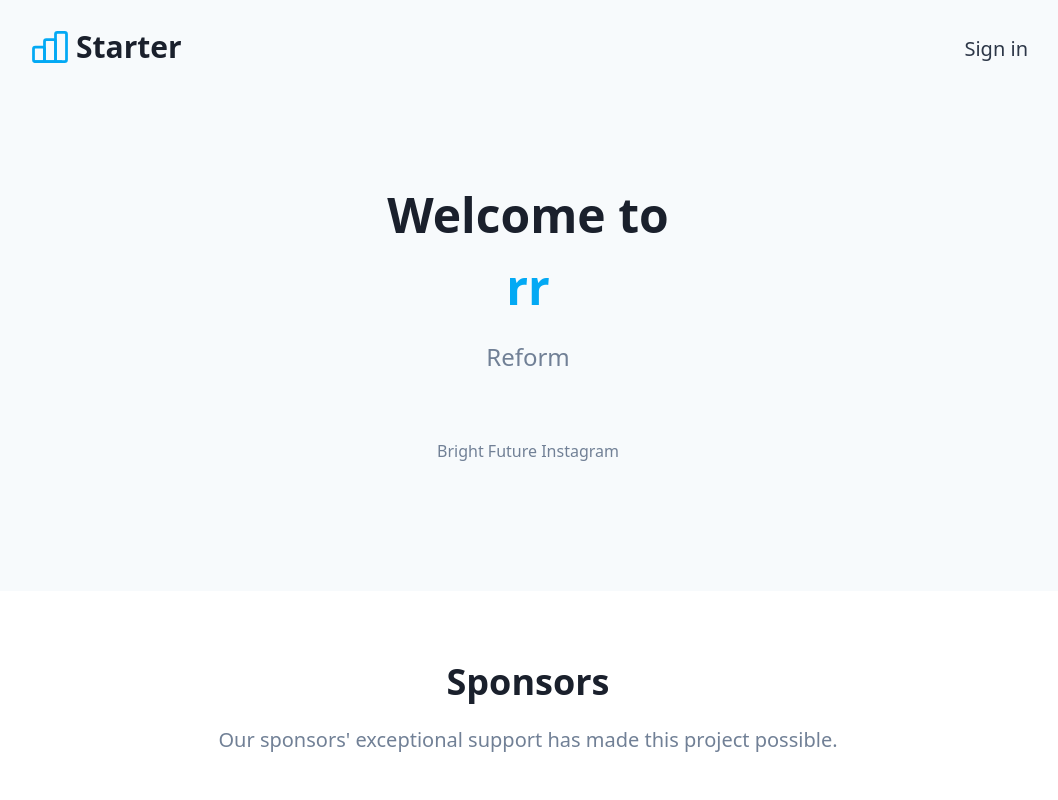
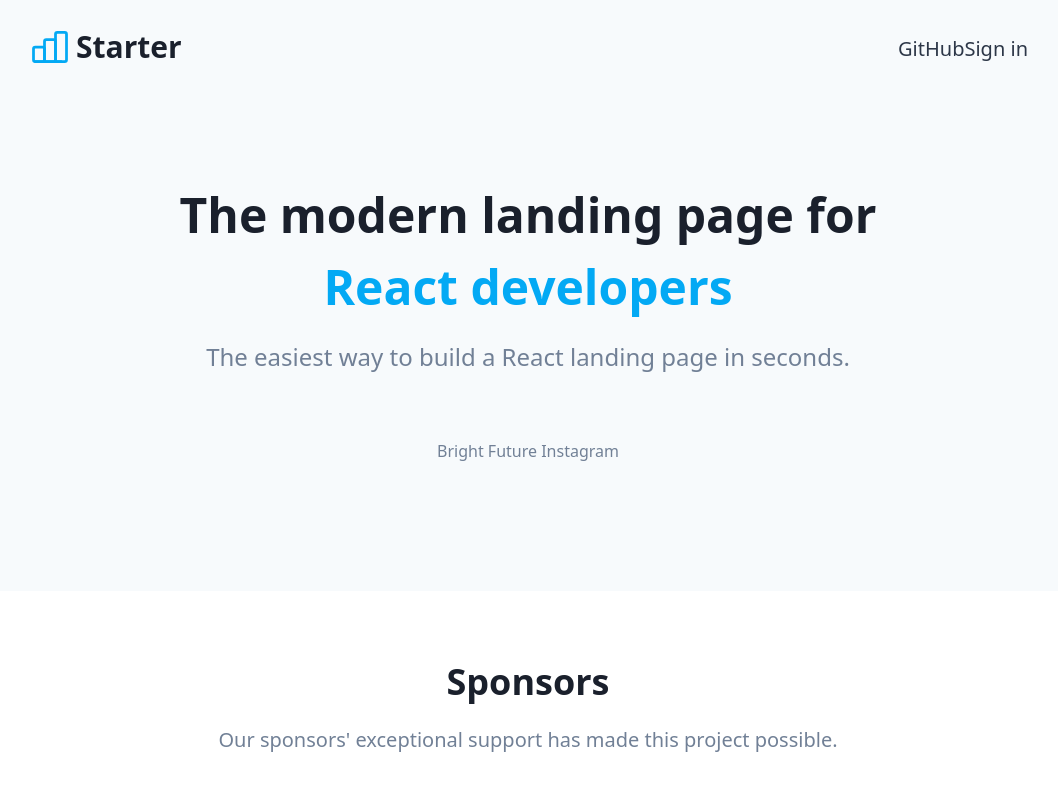
Before and after one commit to kmhndi/landing-page, a Next.js app: page / in a window 1280 px wide. Shown: the top 800 px of the page, without its empty margins (112-1170 px from the left). Built offline with nearby package versions, Linux system fonts and the light colour scheme.

Commit message:
Update Hero.tsx

```diff
--- a/src/templates/Hero.tsx
+++ b/src/templates/Hero.tsx
@@ -11,7 +11,11 @@ const Hero = () => (
   <Background color="bg-gray-100">
     <Section yPadding="py-6">
       <NavbarTwoColumns logo={<Logo xl />}>
-
+        <li>
+          <Link href="https://github.com/ixartz/Next-JS-Landing-Page-Starter-Template">
+            GitHub
+          </Link>
+        </li>
         <li>
           <Link href="/">Sign in</Link>
         </li>
@@ -22,13 +26,13 @@ const Hero = () => (
       <HeroOneButton
         title={
           <>
-            {'Welcome to\n'}
-            <span className="text-primary-500">rr</span>
+            {'The modern landing page for\n'}
+            <span className="text-primary-500">React developers</span>
           </>
         }
-        description="Reform"
+        description="The easiest way to build a React landing page in seconds."
         button={
-          <Link href="">
+          <Link href="instagram.com/brightfuture.qa">
             <Button xl>Bright Future Instagram</Button>
           </Link>
         }
```
